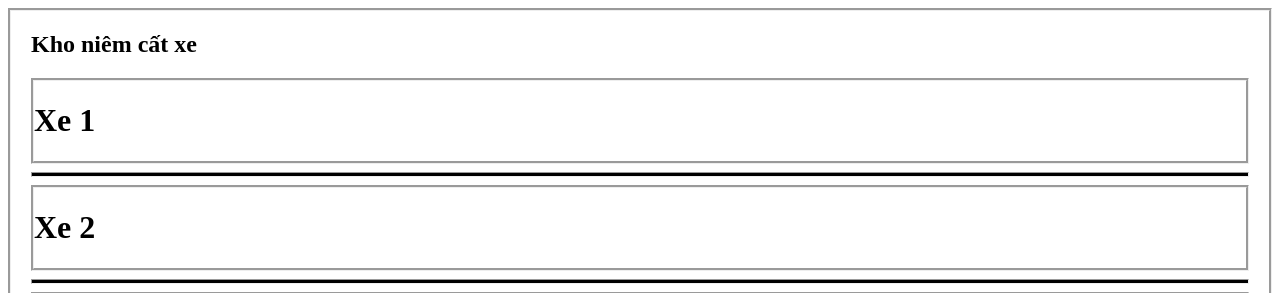
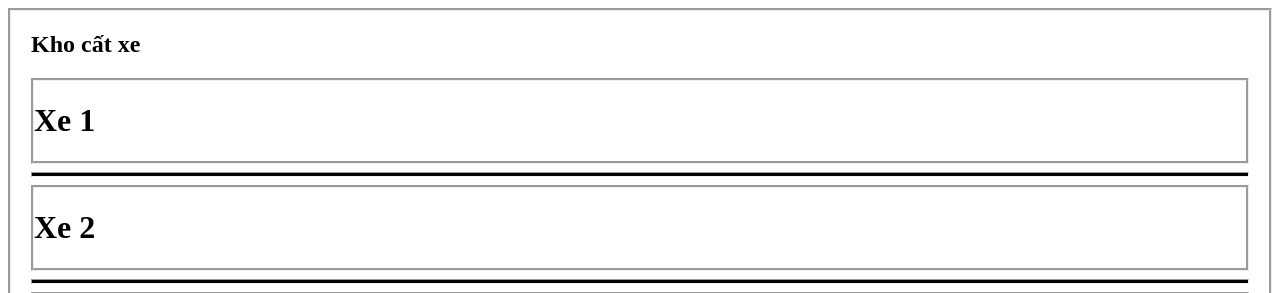
Before and after one commit to htrung810/aht11_webserver, a FastAPI app: template templates/metrics.html in a window 1280 px wide. Shown: the top 293 px of the page. Run offline with FastAPI, Linux system fonts and the light colour scheme; the template is opened without the code that fills it, so the values that code supplies are empty; some libraries are stand-ins or nearby versions.

Commit message:
fix html

```diff
--- a/templates/metrics.html
+++ b/templates/metrics.html
@@ -3,7 +3,7 @@
 </head>
 
 <body style="background-color: rgb(255, 255, 255); color: black;padding: 20px;border-style: groove;">
-	<h2>Kho niêm cất xe</h2>
+	<h2>Kho cất xe</h2>
 	<h3 style="color: rgb(0, 0, 0);"><span id="timestamp">{{ data.timestamp }}</span></h3>
 	<div style="border-style: groove;">
 		<h1 style="color: rgb(0, 0, 0);">Xe 1</h1>
```
